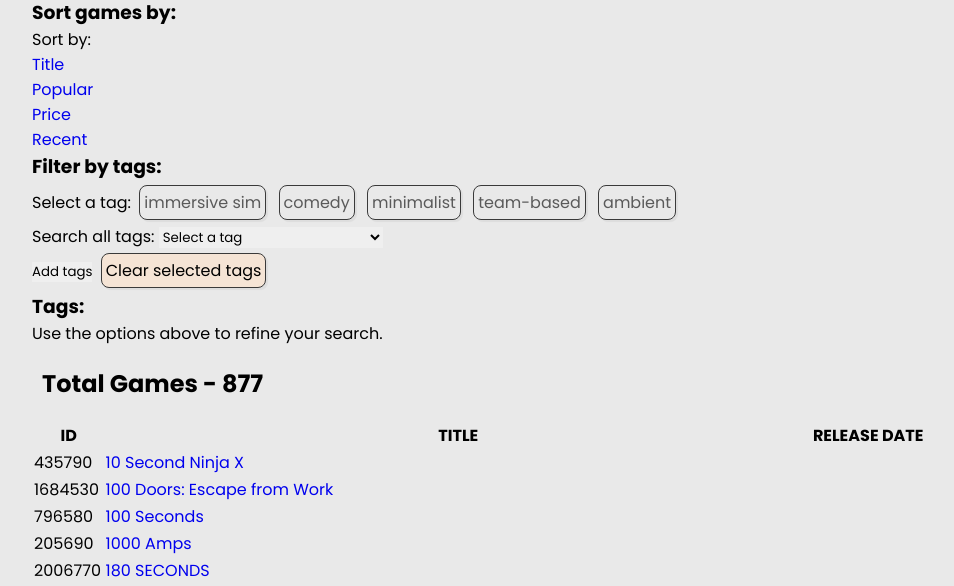
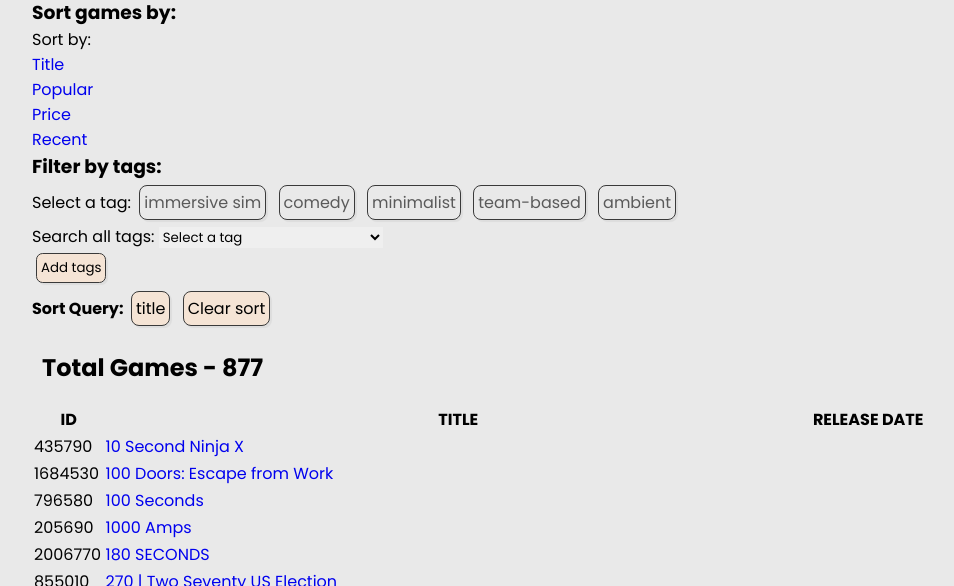
Before and after one commit to histefanhere/cs235-2023-gameswebapp-assignment-alas165_szdr400_hhu354, a Flask app: page /browse/title in a window 1280 px wide. Shown: the part 901-1487 px from the top of the page, without its empty margins (268-1222 px from the left). Run offline with Flask 3, Linux system fonts and the light colour scheme; some libraries are stand-ins or nearby versions.

Commit message:
Added options to clear search, sort, and tags

```diff
--- a/games/browse/browse.py
+++ b/games/browse/browse.py
@@ -11,20 +11,20 @@ browse_blueprint = Blueprint(
 
 @browse_blueprint.route('/browse', methods=['GET', 'POST'])
 def browse_games():
-    print(f"url1 {list(request.args.items())}")
+    # print(f"url1 {list(request.args.items())}")
     search_string = request.args.get('search') if 'search' in request.args else None
     games = services.search_games(repo.repo_instance, title=search_string)
     return _browse_games_render(games=games, cur_search=search_string)
 
 @browse_blueprint.route('/browse/', methods=['GET', 'POST'])
 def browse_games_with_slash():
-    print(f"url2 {list(request.args.items())}")
+    # print(f"url2 {list(request.args.items())}")
     search_string = request.args.get('search') if 'search' in request.args else None
     return redirect(url_for('games_bp.browse_games', search=search_string))
 
 @browse_blueprint.route('/browse/<path:subpath>', methods=['GET', 'POST'])
 def browse_games_with_options(subpath: str):
-    print(f"url3 {list(request.args.items())}")
+    # print(f"url3 {list(request.args.items())}")
     subpath, tag_path, sort, tags, bad_url = services.parse_subpath(subpath, repo.repo_instance)
 
     search_string = request.args.get('search') if 'search' in request.args else None
@@ -44,7 +44,7 @@ def browse_games_with_options(subpath: str):
             games = games)
 
 def _browse_games_render(
-        cur_sort = 'title',
+        cur_sort = '',
         cur_tags = [],
         cur_subpath = '',
         cur_tag_path = '',
@@ -78,14 +78,6 @@ def _browse_games_render(
 @browse_blueprint.route('/browse/read_form', methods=['POST'])
 def browse_games_read_form():
 
-    print("- args:")
-    for key, value in request.args.items():
-        print(f"key: {key}, value: {value}")
-
-    print("- form:")
-    for key, value in request.form.items():
-        print(f"key: {key}, value: {value}")
-
     # Read form data
     form_tags = []
     for key, value in request.form.items():
--- a/games/static/css/styles.css
+++ b/games/static/css/styles.css
@@ -378,7 +378,7 @@ footer {
     color: var(--col-text);
 }
 
-.tag-puck {
+.info-puck {
     display: inline-block;
     padding: 4px;
     border: 1px solid var(--col-border);
@@ -390,7 +390,7 @@ footer {
 
 }
 
-.clear-tags-button {
+.button {
     display: inline-block;
     padding: 4px;
     border: 1px solid var(--col-border);
@@ -402,7 +402,7 @@ footer {
     cursor: pointer;
 }
 
-.clear-tags-button:hover {
+.button:hover {
     background-color: var(--col-bg-highlight);
     color: var(--col-text);
 }
--- a/games/templates/browse.html
+++ b/games/templates/browse.html
@@ -37,24 +37,31 @@
                 {% endfor %}
             </select><br>
 
-            <input type="submit" value="Add tags">
-            <a href="{{ url_for('games_bp.browse_games_with_options', subpath=cur_sort, search=cur_search) }}"><div class="clear-tags-button">Clear selected tags</div></a>
+            <input type="submit" value="Add tags" class="button">
         </form>
     </div>
-
 </div>
 
 <div class="content">
-    <h3>Tags:</h3>
-    <div class="tag-selection">
-        {% if cur_tags %}
-            {% for tag in cur_tags %}
-            <div class="tag-puck">{{ tag }}</div>
-            {% endfor %}
-        {% else %}
-            Use the options above to refine your search.
-        {% endif %}
-    </div>
+    {% if cur_search %}
+        <b>Search Query: </b>
+        <div class="info-puck">{{ cur_search }}</div>
+        <a href="{{ url_for('games_bp.browse_games_with_options', subpath=cur_subpath) }}"><div class="button">Clear search</div></a><br>
+    {% endif %}
+
+    {% if cur_sort %}
+        <b>Sort Query: </b>
+        <div class="info-puck">{{ cur_sort }}</div>
+        <a href="{{ url_for('games_bp.browse_games_with_options', subpath=cur_tag_path, search=cur_search) }}"><div class="button">Clear sort</div></a><br>
+    {% endif %}
+
+    {% if cur_tags %}
+        <b>Tags: </b>
+        {% for tag in cur_tags %}
+            <div class="info-puck">{{ tag }}</div>
+        {% endfor %}
+        <a href="{{ url_for('games_bp.browse_games_with_options', subpath=cur_sort, search=cur_search) }}"><div class="button">Clear selected tags</div></a><br>
+    {% endif %}
 </div>
 
 <h1>Total Games - {{ num_games }}</h1>
```
